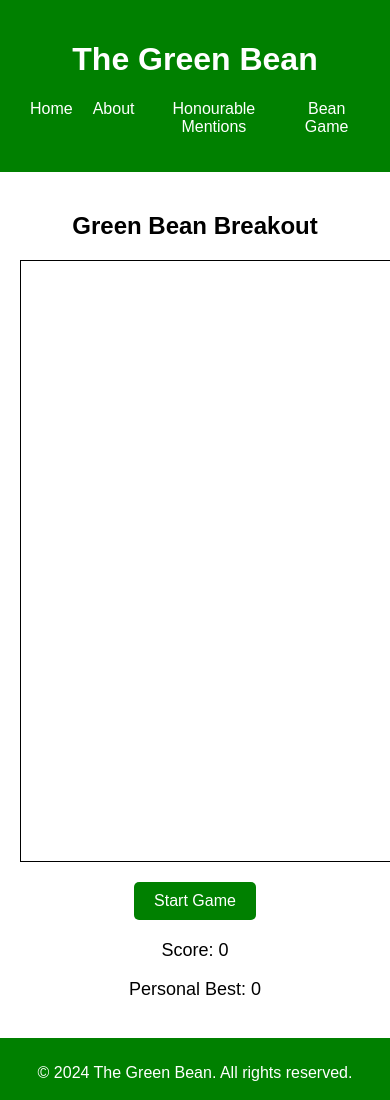
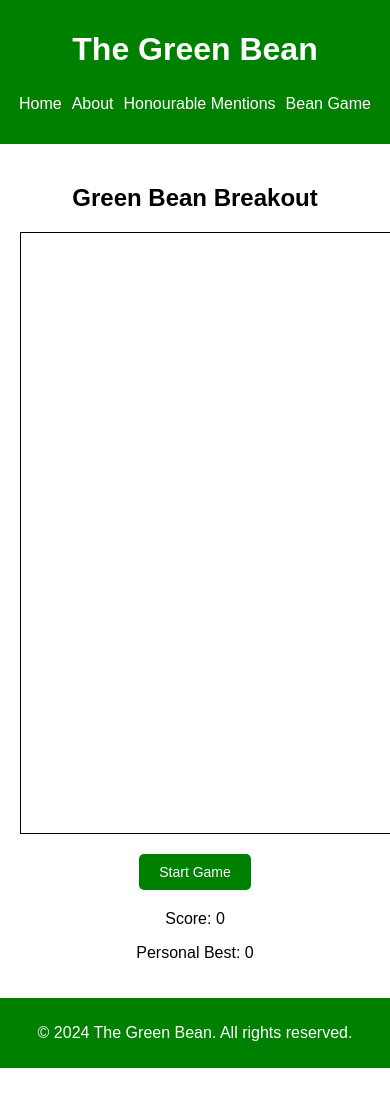
Before and after one commit to JWIA182/TheGreenBean, a plain HTML site: page pages/game.html in a window 390 px wide. Shown: the top 1100 px of the page. After the commit the page ends 1068 px from the top, so only its background shows below. Drawn offline with Linux system fonts and the light colour scheme.

Commit message:
Responsive

```diff
--- a/css/style.css
+++ b/css/style.css
@@ -92,3 +92,28 @@ ul, ol {
     list-style: none;
     padding: 0;
 }
+
+/* Media Queries */
+@media only screen and (max-width: 600px) {
+    /* Adjust styles for screens smaller than 600px */
+    header {
+        padding: 10px;
+    }
+    header nav ul {
+        flex-wrap: wrap;
+    }
+    header nav ul li {
+        margin: 5px;
+    }
+    .start-game-button {
+        font-size: 14px;
+    }
+    #score-container {
+        font-size: 16px;
+    }
+    /* Make images responsive */
+    img {
+        max-width: 100%;
+        height: auto;
+    }
+}
```
